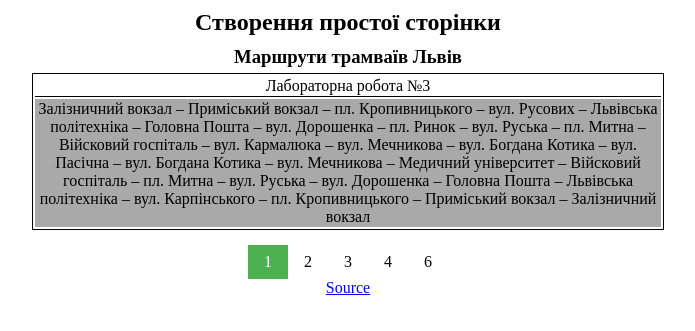
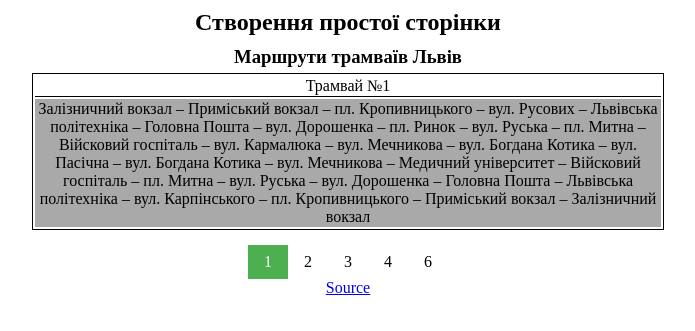
Before and after one commit to yuzvak/wt-lab-3, a plain HTML site: page index.html in a window 1280 px wide. Shown: the part 51-382 px from the top of the page, without its empty margins (292-987 px from the left). Drawn offline with Linux system fonts and the light colour scheme.

Commit message:
Update index.html

```diff
--- a/index.html
+++ b/index.html
@@ -22,7 +22,7 @@
     <table class="myTable">
         <tbody>
         <tr>
-            <td id="titleTable" class="title">Лабораторна робота №3</td>
+            <td id="titleTable" class="title">Трамвай №1</td>
         </tr>
         <tr>
             <td id="textTable" style="background-color: darkgrey">
```
